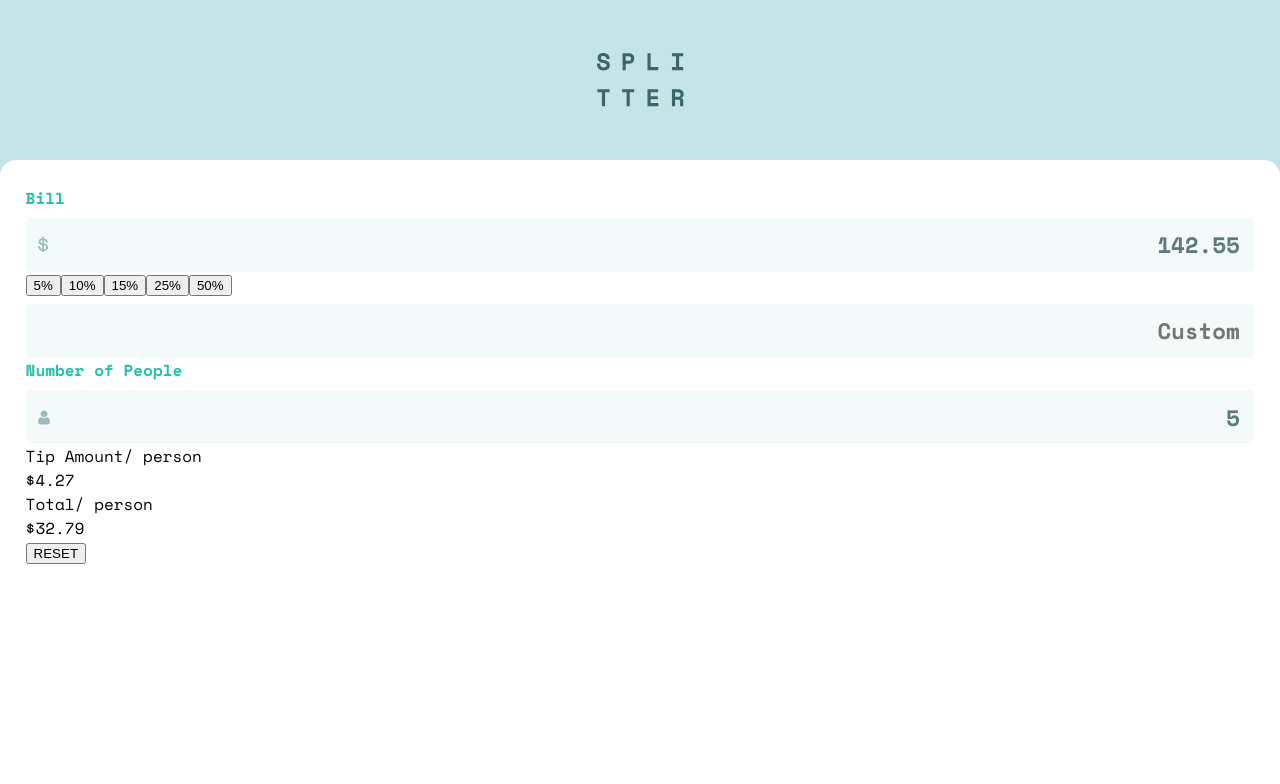
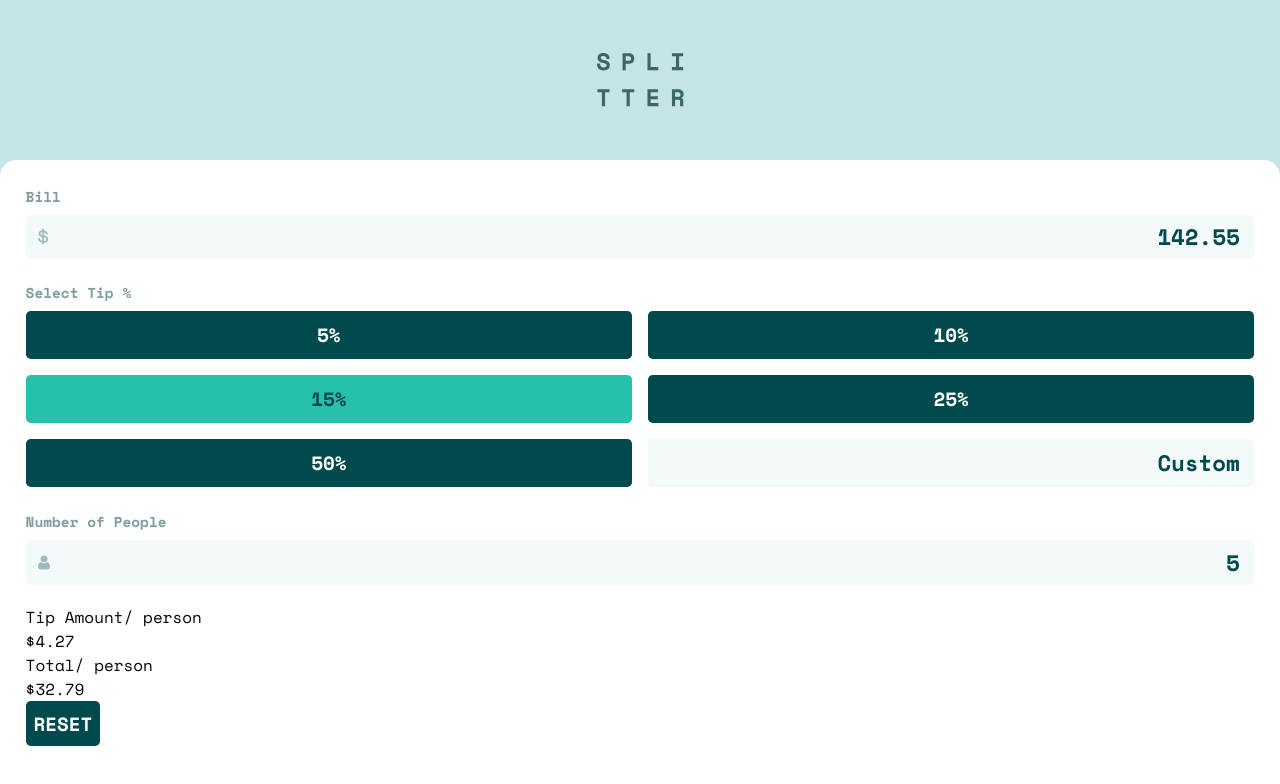
Before and after one commit to tonytangdev/fm-calculator-app, a Next.js app: page / in a window 1280 px wide. Shown: the top 784 px of the page. Built offline with nearby package versions, Linux system fonts and the light colour scheme.

Commit message:
select Tip style

```diff
--- a/components/Button.tsx
+++ b/components/Button.tsx
@@ -1,4 +1,5 @@
-import React, { MouseEventHandler } from 'react'
+import { MouseEventHandler } from 'react'
+import styles from '../styles/Button.module.css'
 
 interface Props {
     isSecondary?: boolean,
@@ -12,6 +13,6 @@ export const Button = ({
     text
 }: Props) => {
     return (
-        <button onClick={onClick}>{text}</button>
+        <button onClick={onClick} className={`${styles.button} ${isSecondary ? styles.secondaryButton : styles.primaryButton}`}>{text}</button>
     )
 }
--- a/components/Input.tsx
+++ b/components/Input.tsx
@@ -18,7 +18,7 @@ export const Input = ({
     const inputId = `${title}-id`
     return (
         <>
-            <label htmlFor={inputId} className={styles.label}>{title}</label>
+            {!!title && (<label htmlFor={inputId} className={styles.label}>{title}</label>)}
             <div className={styles.customInput}>
                 <div className={styles.iconContainer}>{icon}</div>
                 <input placeholder={placeholder} type="number" name={inputId} id={inputId} value={value} onChange={onChange} className={styles.input} />
--- a/components/InteractiveSection.tsx
+++ b/components/InteractiveSection.tsx
@@ -2,6 +2,7 @@ import React from 'react'
 import { BillInput } from './BillInput'
 import { PeopleInput } from './PeopleInput'
 import { SelectTip } from './SelectTip'
+import styles from '../styles/InteractiveSection.module.css'
 
 interface Props {
 
@@ -10,9 +11,13 @@ interface Props {
 export const InteractiveSection = (props: Props) => {
     return (
         <div>
-            <BillInput></BillInput>
+            <div className={styles.inputContainer}>
+                <BillInput></BillInput>
+            </div>
             <SelectTip></SelectTip>
-            <PeopleInput></PeopleInput>
+            <div className={styles.inputContainer}>
+                <PeopleInput></PeopleInput>
+            </div>
         </div>
     )
 }
--- a/components/SelectTip.tsx
+++ b/components/SelectTip.tsx
@@ -1,6 +1,7 @@
 import React from 'react'
 import { Button } from './Button'
 import { Input } from './Input'
+import styles from '../styles/SelectTip.module.css'
 
 interface Props {
 
@@ -9,12 +10,16 @@ interface Props {
 export const SelectTip = (props: Props) => {
     return (
         <div>
-            <Button text="5%" onClick={e => console.log(e)}></Button>
-            <Button text="10%" onClick={e => console.log(e)}></Button>
-            <Button text="15%" onClick={e => console.log(e)}></Button>
-            <Button text="25%" onClick={e => console.log(e)}></Button>
-            <Button text="50%" onClick={e => console.log(e)}></Button>
-            <Input placeholder="Custom"></Input>
+            <label className={styles.label}>Select Tip %</label>
+            <div className={styles.buttonsContainer}>
+                <Button text="5%" onClick={e => console.log(e)} isSecondary></Button>
+                <Button text="10%" onClick={e => console.log(e)} isSecondary></Button>
+                <Button text="15%" onClick={e => console.log(e)}></Button>
+                <Button text="25%" onClick={e => console.log(e)} isSecondary></Button>
+                <Button text="50%" onClick={e => console.log(e)} isSecondary></Button>
+                <Input placeholder="Custom" onChange={e => console.log(e)
+                }></Input>
+            </div>
         </div>
     )
 }
--- /dev/null
+++ b/styles/Button.module.css
@@ -0,0 +1,19 @@
+.button {
+    border: none;
+    font-family: inherit;
+    font-size: 1.2rem;
+    border-radius: var(--btn-border-radius);
+    font-weight: 700;
+    padding: 0.5rem;
+    box-sizing: border-box;
+}
+
+.secondaryButton {
+    background-color: var(--very-dark-cyan);
+    color: var(--white);
+}
+
+.primaryButton {
+    background-color: var(--primary);
+    color: var(--very-dark-cyan);
+}
--- a/styles/Input.module.css
+++ b/styles/Input.module.css
@@ -1,8 +1,8 @@
 .label {
     display: block;
-    color: var(--primary);
-    font-weight: 700;
-    font-size: 1rem;
+    color: var(--dark-grayish-cyan-2);
+    font-weight: var(--label-font-weight);
+    font-size: var(--label-font-size);
     margin-bottom: 0.5rem;
 }
 
@@ -11,20 +11,24 @@
     background-color: transparent;
     outline: none;
     text-align: end;
-    font-family: 'Space Mono', -apple-system, BlinkMacSystemFont, Segoe UI, Roboto, Oxygen,
-    Ubuntu, Cantarell, Fira Sans, Droid Sans, Helvetica Neue, sans-serif;
-    color: var(--dark-greyish-cyan);
-    font-weight: 700;
+    font-family: inherit;
+    color: var(--very-dark-cyan);
+    font-weight: var(--input-font-weight);
     font-size: 1.4rem;
+    width: 100%;
+}
+
+.input::placeholder {
+    color: var(--very-dark-cyan);
 }
 
 .customInput {
     display: grid;
     grid-template: 1fr / 0.7rem 1fr;
     width: 100%;
-    padding: 0.6rem 0.8rem;
+    padding: 0.3rem 0.8rem;
     background-color: var(--light-grayish-cyan-2);
-    border-radius: 0.3rem;
+    border-radius: var(--btn-border-radius);
 }
 
 .iconContainer {
--- /dev/null
+++ b/styles/InteractiveSection.module.css
@@ -0,0 +1,3 @@
+.inputContainer {
+    margin-bottom: 1.3rem;
+}
--- /dev/null
+++ b/styles/SelectTip.module.css
@@ -0,0 +1,14 @@
+.label {
+    font-size: var(--label-font-size);
+    color: var(--dark-grayish-cyan-2);
+    font-weight: var(--label-font-weight);
+    display: inline-block;
+    margin-bottom: 0.5rem;
+}
+
+.buttonsContainer {
+    display: grid;
+    grid-template: repeat(3, 3rem) / repeat(2, 1fr);
+    gap: 1rem;
+    margin-bottom: 1.5rem;
+}
--- a/styles/globals.css
+++ b/styles/globals.css
@@ -1,10 +1,15 @@
 :root {
   --primary: hsl(172, 67%, 45%);
+  --very-dark-cyan: hsl(183, 100%, 15%);
   --dark-greyish-cyan: hsl(186, 14%, 43%);
   --dark-grayish-cyan-2: hsl(184, 14%, 56%);
   --light-grayish-cyan: hsl(185, 41%, 84%);
   --light-grayish-cyan-2: hsl(189, 41%, 97%);
   --white: hsl(0, 0%, 100%);
+  --btn-border-radius: 0.3rem;
+  --label-font-size: 0.9rem;
+  --label-font-weight: 700;
+  --input-font-weight: 700;
 }
 
 html,
```
